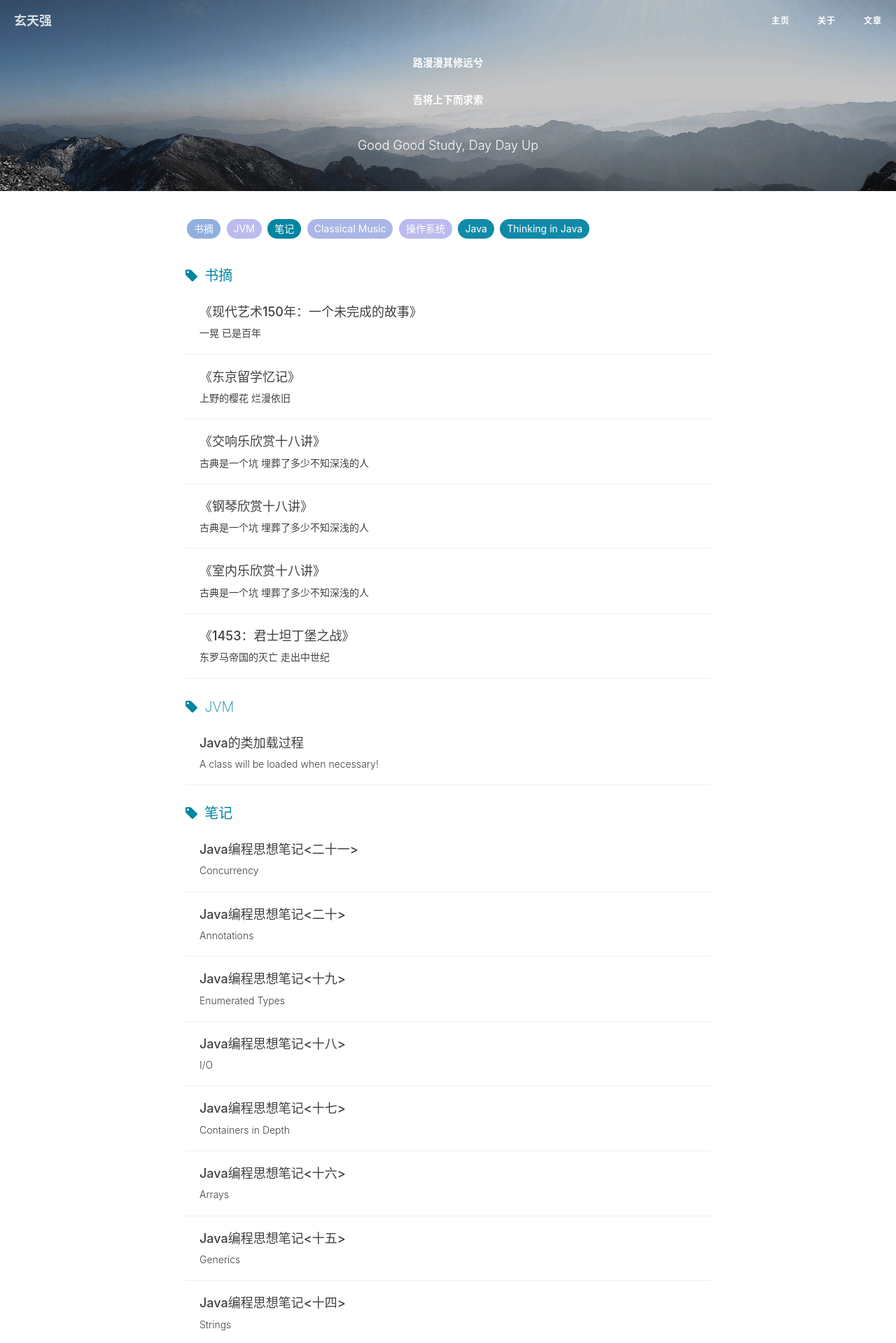
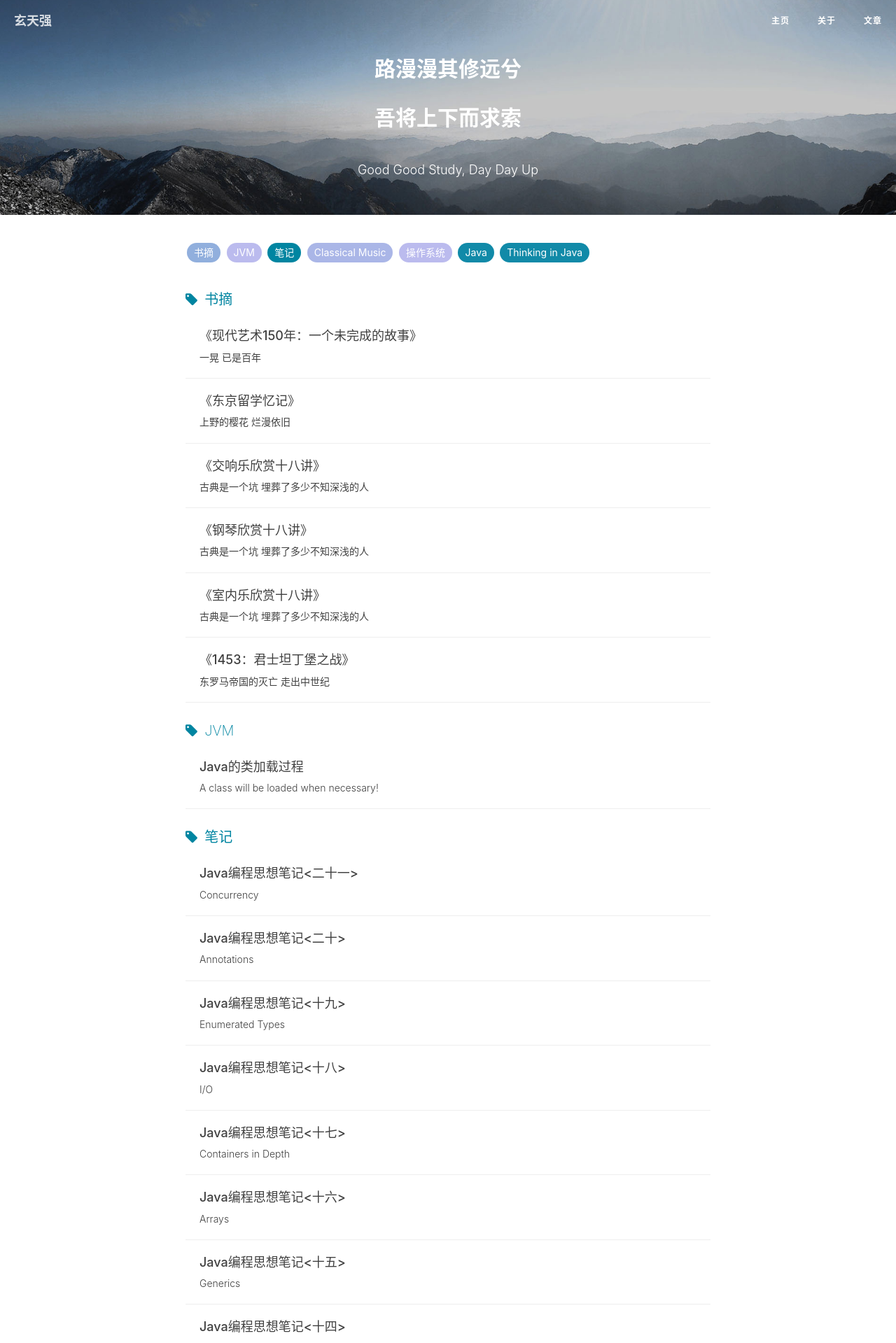
Before and after one commit to sophon250/sophon250.github.io, a Jekyll site: the page built from 文章.html, in a window 1280 px wide. Shown: the top 1919 px of the page at 70% size. Built offline with Jekyll 4.4.1, drawn with Linux system fonts in a browser that asks for light colours; nearby versions of some CDN libraries; comment, search, counter and statistics services are not loaded.

Commit message:
try font-size again

```diff
--- a/文章.html
+++ b/文章.html
@@ -15,8 +15,8 @@
                     <h1>{% if page.title %}{{ page.title }}{% else %}{{ site.title }}{% endif %}</h1>
 					-->
 					<br/>
-					<h1 style="font-size:90%">路漫漫其修远兮</h1><br/>
-					<h1 style="font-size:90%">吾将上下而求索</h1><br/>
+					<h1 style="font-size:30px">路漫漫其修远兮</h1><br/>
+					<h1 style="font-size:30px">吾将上下而求索</h1><br/>
                     <span class="subheading">{{ page.description }}</span>
 
                 </div>
```
